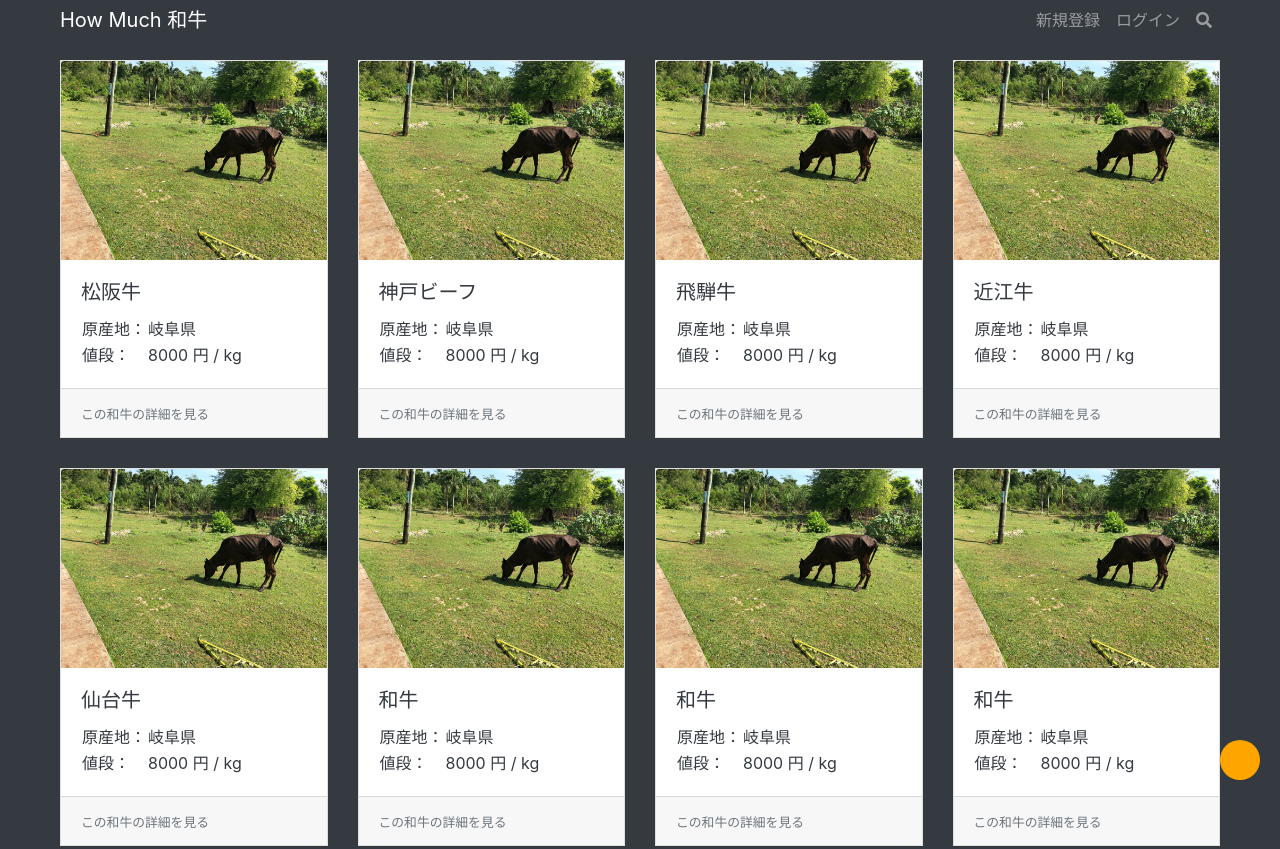
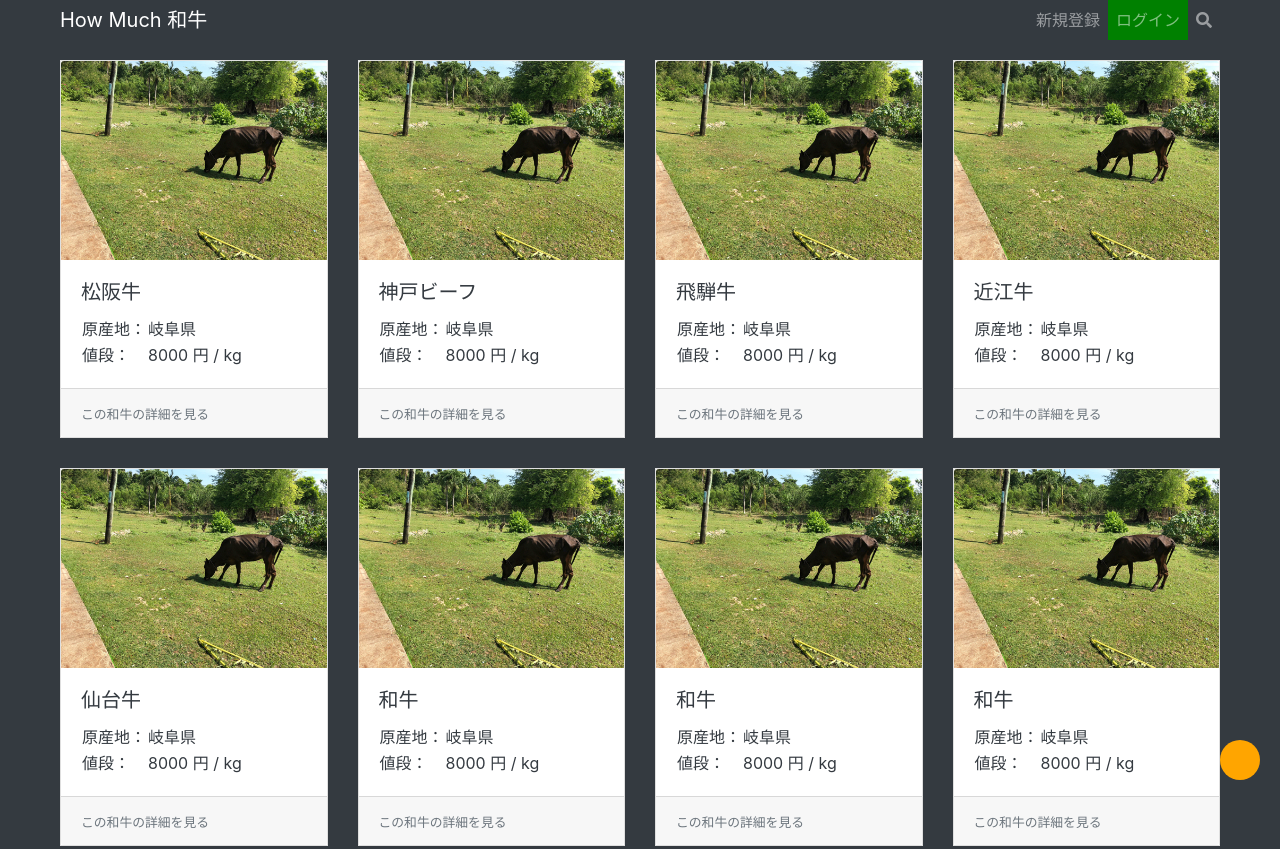
Before and after one commit to karenKK0214/wagyu_price, a plain HTML site: page index.html in a window 1280 px wide. Shown: the top 849 px of the page. Drawn offline with Linux system fonts and the light colour scheme.

Commit message:
add ログインボタン色緑変更

```diff
--- a/css/style.css
+++ b/css/style.css
@@ -79,3 +79,7 @@ footer {
   height: 100%;
   border-radius: 50%;
 }
+
+.login{
+  background-color: green;
+}
--- a/index.html
+++ b/index.html
@@ -19,7 +19,7 @@
         <a class="nav-link" href="#">新規登録</a>
       </li>
       <li class="nav-item">
-        <a class="nav-link" href="#">ログイン</a>
+        <a class="nav-link login" href="#">ログイン</a>
       </li>
       <li class="nav-item d-none d-sm-block">
         <a class="nav-link" href="#" data-toggle="modal" data-target="#search-studio"><i class="fas fa-search"></i></a>
```
